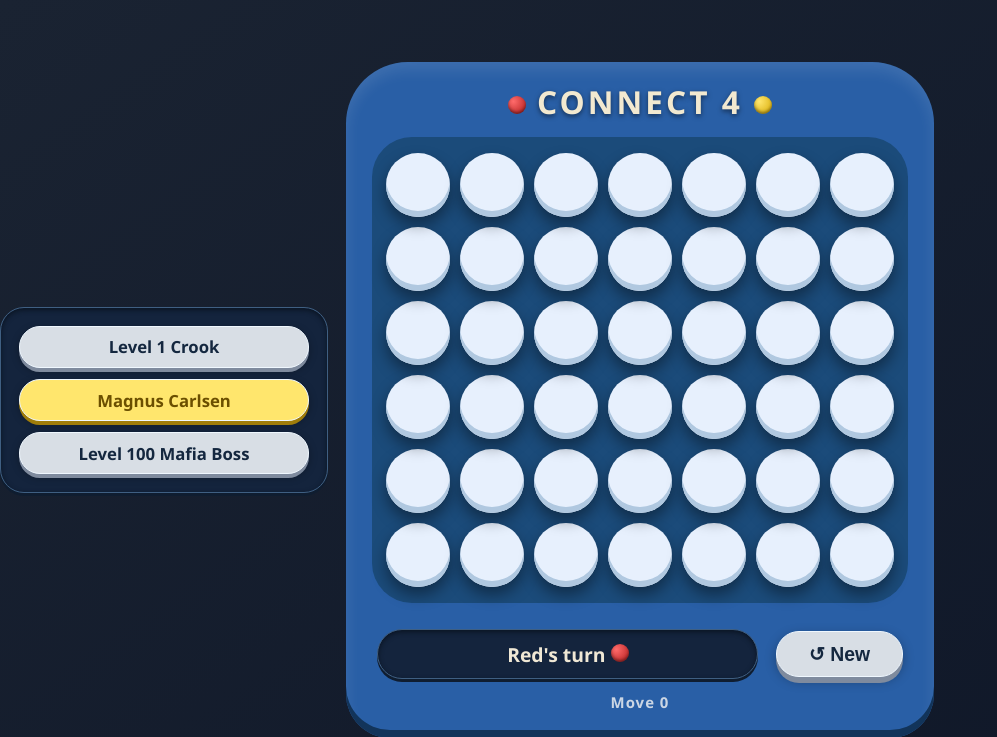
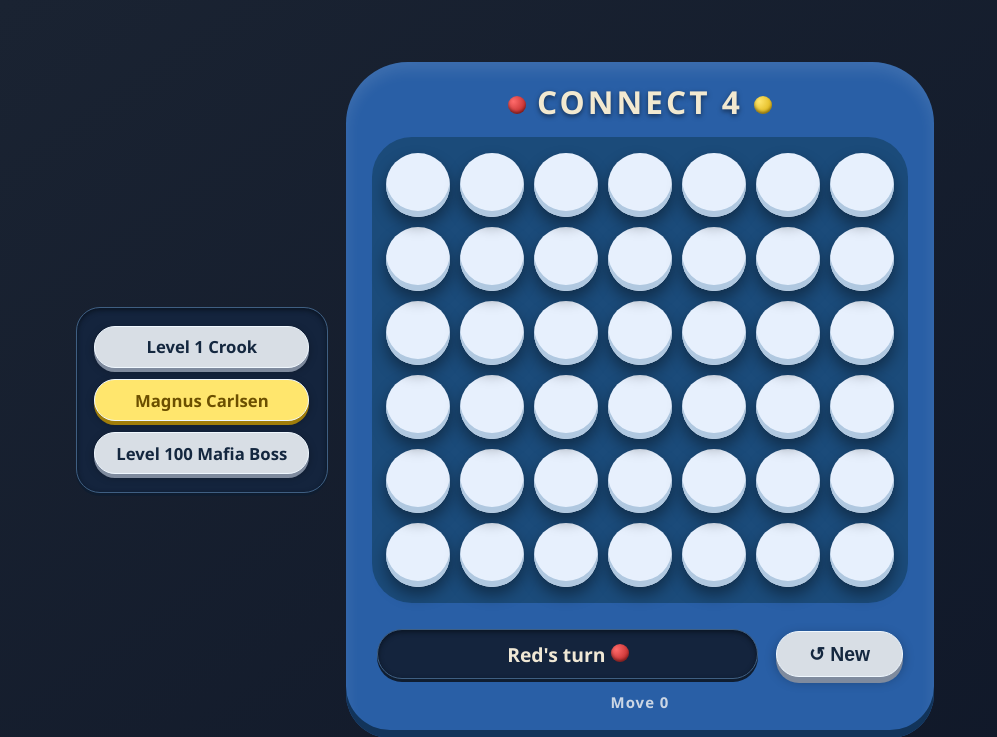
Before and after one commit to Eetuh123/Connecting4, a Flask app: page / in a window 1280 px wide. Shown: the top 737 px of the page, without its empty margins (0-997 px from the left). Run offline with Flask 3, Linux system fonts and the light colour scheme; parts of the project's set-up code (start-up, migrations or seed data) failed here and were passed over.

Commit message:
Difficulty box width and position fix

```diff
--- a/static/style.css
+++ b/static/style.css
@@ -61,6 +61,7 @@ h1 {
     background: #14243d;
     padding: 1rem;
     border-radius: 24px;
+    justify-self: end;
     box-shadow: inset 0 2px 5px #0a1422, 0 3px 0 #0f1d30;
     border: 1px solid #3f5f82;
 }
```
